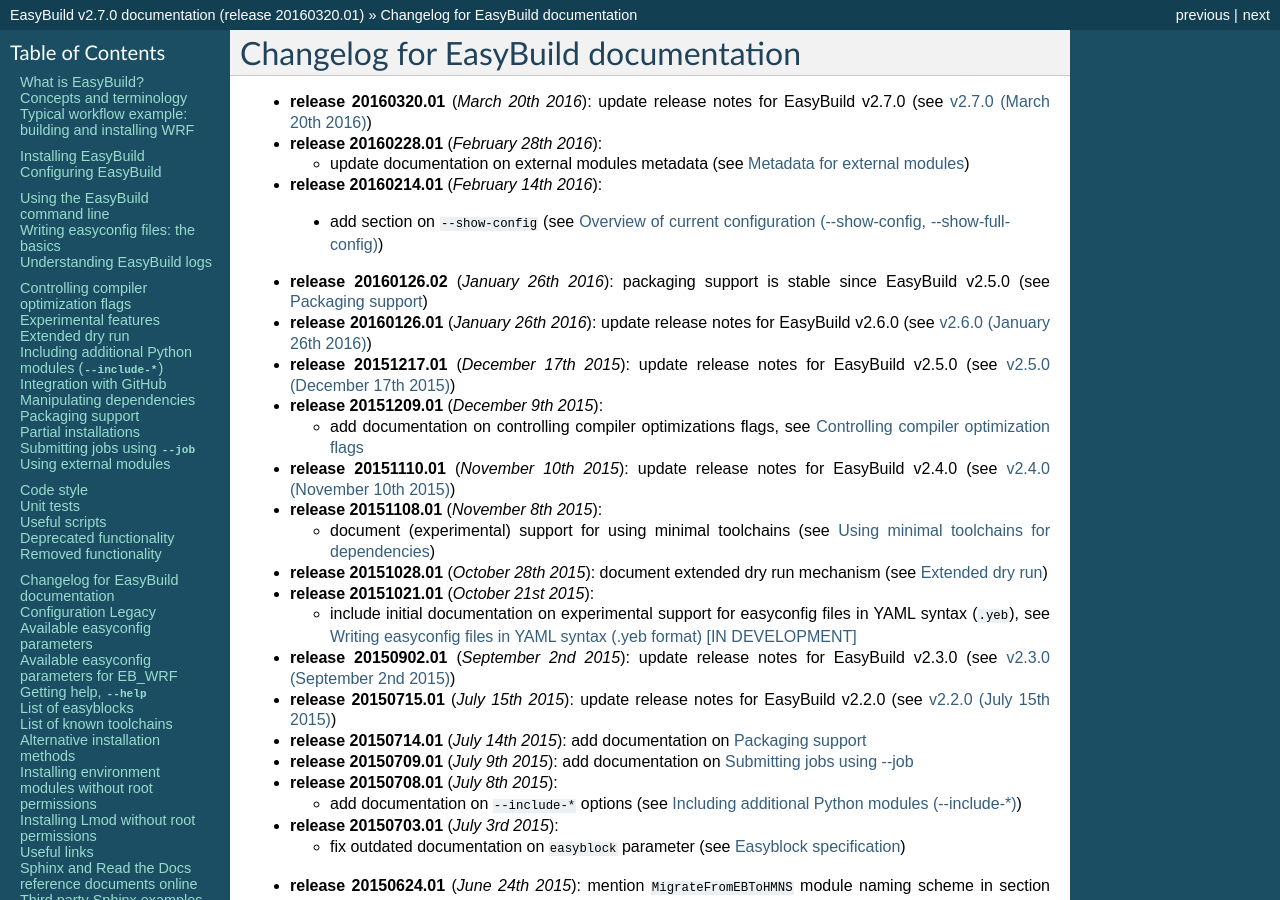
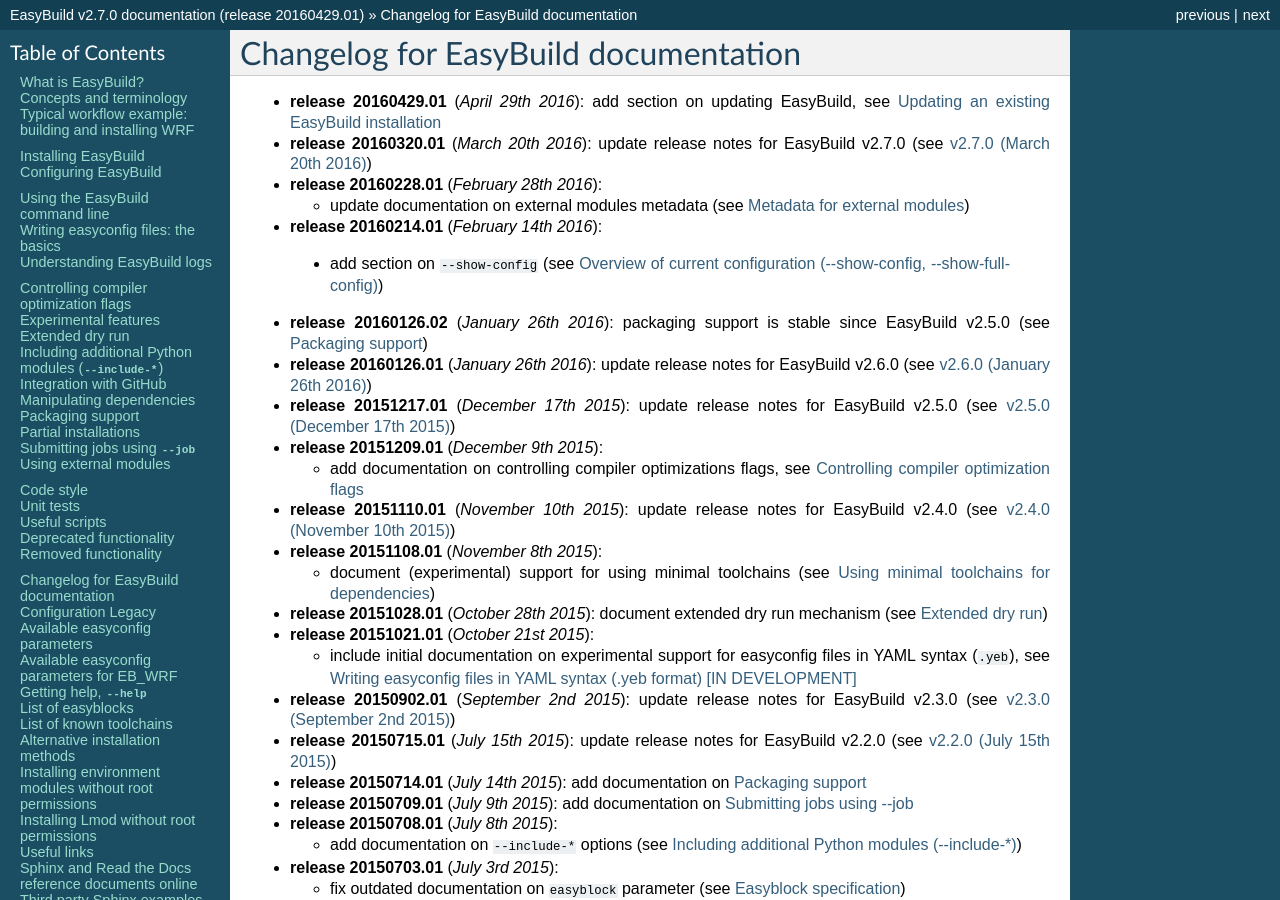
Before and after one commit to easybuilders/easybuild, a Sphinx documentation site: the page built from docs/Changelog.rst, in a window 1280 px wide and 900 px high. Built offline with Sphinx 7.4.7, drawn with Linux system fonts in a browser that asks for light colours; some of the changed text lies outside the part shown.

Commit message:
bump docs release

```diff
--- a/docs/Changelog.rst
+++ b/docs/Changelog.rst
@@ -3,6 +3,7 @@
 Changelog for EasyBuild documentation
 -------------------------------------
 
+* **release 20160429.01** (`April 29th 2016`): add section on updating EasyBuild, see :ref:`updating`
 * **release 20160320.01** (`March 20th 2016`): update release notes for EasyBuild v2.7.0 (see :ref:`release_notes_eb270`)
 * **release 20160228.01** (`February 28th 2016`):
 
--- a/docs/conf.py
+++ b/docs/conf.py
@@ -43,7 +43,7 @@
 # The short X.Y version.
 version = '2.7.0'  # this is meant to reference the version of EasyBuild
 # The full version, including alpha/beta/rc tags.
-release = '20160320.01'  # this is meant to reference the version of the documentation itself
+release = '20160429.01'  # this is meant to reference the version of the documentation itself
 
 # There are two options for replacing |today|: either, you set today to some
 # non-false value, then it is used:
```
